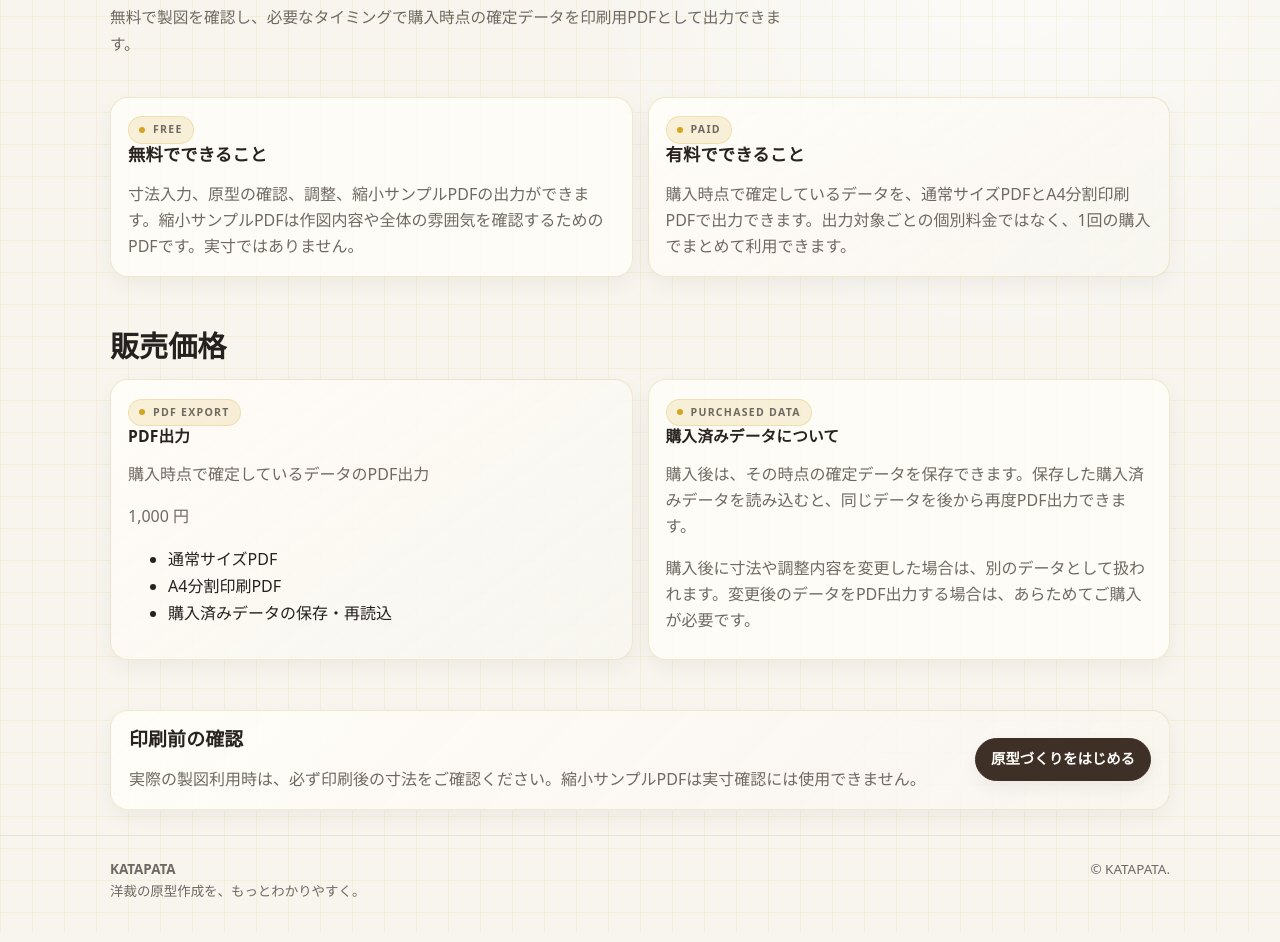
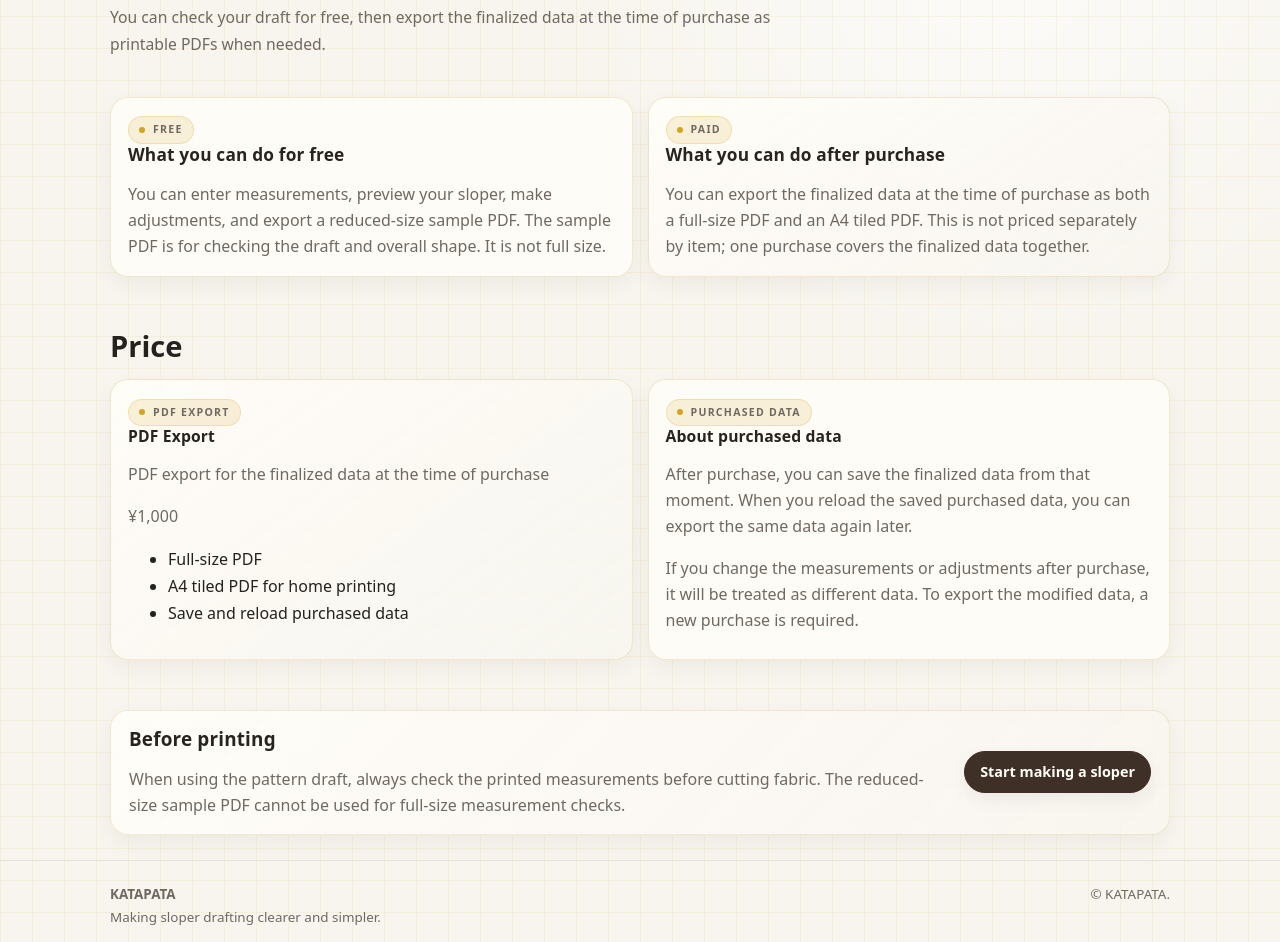
Before and after one commit to katapata89/katapata_sloper, a website: page pricing/index.html in a window 1280 px wide. Shown: the part 207-1149 px from the top of the page. Drawn offline with Linux system fonts and the light colour scheme.

Commit message:
Add files via upload

```diff
--- a/pricing/index.html
+++ b/pricing/index.html
@@ -1,14 +1,14 @@
 <!doctype html>
-<html lang="ja">
+<html lang="en">
 <head>
   <meta charset="utf-8">
   <meta name="viewport" content="width=device-width, initial-scale=1">
-  <title>料金・出力 | KATAPATA</title>
-  <meta name="description" content="KATAPATAの無料確認と、1回1,000円の有料PDF出力について説明します。">
-  <meta property="og:title" content="料金・出力 | KATAPATA">
-  <meta property="og:description" content="KATAPATAの無料確認と、1回1,000円の有料PDF出力について説明します。">
+  <title>Pricing & PDF Export | KATAPATA</title>
+  <meta name="description" content="Learn about KATAPATA's free preview features and paid PDF export for ¥1,000 per purchase.">
+  <meta property="og:title" content="Pricing & PDF Export | KATAPATA">
+  <meta property="og:description" content="Learn about KATAPATA's free preview features and paid PDF export for ¥1,000 per purchase.">
   <meta property="og:type" content="website">
-  <link rel="stylesheet" href="../assets/css/site.css">
+  <link rel="stylesheet" href="../../assets/css/site.css">
 </head>
 <body>
 
@@ -20,11 +20,11 @@
     </a>
     <button class="nav-toggle" type="button" data-nav-toggle aria-expanded="false">MENU</button>
     <nav class="site-nav" data-site-nav>
-      <a href="../about.html">はじめに</a><a href="../tools/index.html">ツール</a><a href="../guide/index.html">使い方</a><a href="../examples/index.html">使用例</a><a href="../blog/index.html">ブログ</a><a class="is-active" href="../pricing/index.html">料金</a><a href="../help/index.html">FAQ</a>
+      <a href="../about.html">About</a><a href="../tools/index.html">Tools</a><a href="../guide/index.html">Guide</a><a href="../examples/index.html">Examples</a><a href="../blog/index.html">Blog</a><a class="is-active" href="../pricing/index.html">Pricing</a><a href="../help/index.html">FAQ</a>
 
       <span class="lang-switch" aria-label="Language">
-        <a class="is-active" href="#" lang="ja">日本語</a>
-        <a class="" href="../en/pricing/index.html" lang="en">English</a>
+        <a class="" href="../../pricing/index.html" lang="ja">日本語</a>
+        <a class="is-active" href="#" lang="en">English</a>
       </span>
     </nav>
   </div>
@@ -32,44 +32,44 @@
 <main class="main">
 <section class="page-hero container">
   <p class="eyebrow">Pricing</p>
-  <h1 class="page-title">料金・出力</h1>
-  <p class="page-lead">無料で製図を確認し、必要なタイミングで購入時点の確定データを印刷用PDFとして出力できます。</p>
+  <h1 class="page-title">Pricing & PDF Export</h1>
+  <p class="page-lead">You can check your draft for free, then export the finalized data at the time of purchase as printable PDFs when needed.</p>
 </section>
 
 <section class="section container">
   <div class="grid two">
     <article class="card">
       <p class="eyebrow">Free</p>
-      <h2>無料でできること</h2>
-      <p>寸法入力、原型の確認、調整、縮小サンプルPDFの出力ができます。縮小サンプルPDFは作図内容や全体の雰囲気を確認するためのPDFです。実寸ではありません。</p>
+      <h2>What you can do for free</h2>
+      <p>You can enter measurements, preview your sloper, make adjustments, and export a reduced-size sample PDF. The sample PDF is for checking the draft and overall shape. It is not full size.</p>
     </article>
     <article class="card featured">
       <p class="eyebrow">Paid</p>
-      <h2>有料でできること</h2>
-      <p>購入時点で確定しているデータを、通常サイズPDFとA4分割印刷PDFで出力できます。出力対象ごとの個別料金ではなく、1回の購入でまとめて利用できます。</p>
+      <h2>What you can do after purchase</h2>
+      <p>You can export the finalized data at the time of purchase as both a full-size PDF and an A4 tiled PDF. This is not priced separately by item; one purchase covers the finalized data together.</p>
     </article>
   </div>
 </section>
 
 <section class="section container">
-  <h2 class="section-title">販売価格</h2>
+  <h2 class="section-title">Price</h2>
   <div class="grid two">
     <article class="card featured">
       <p class="eyebrow">PDF Export</p>
-      <h3>PDF出力</h3>
-      <p>購入時点で確定しているデータのPDF出力</p>
-      <p class="price">1,000 円</p>
+      <h3>PDF Export</h3>
+      <p>PDF export for the finalized data at the time of purchase</p>
+      <p class="price">¥1,000</p>
       <ul class="note-list">
-        <li>通常サイズPDF</li>
-        <li>A4分割印刷PDF</li>
-        <li>購入済みデータの保存・再読込</li>
+        <li>Full-size PDF</li>
+        <li>A4 tiled PDF for home printing</li>
+        <li>Save and reload purchased data</li>
       </ul>
     </article>
     <article class="card">
       <p class="eyebrow">Purchased Data</p>
-      <h3>購入済みデータについて</h3>
-      <p>購入後は、その時点の確定データを保存できます。保存した購入済みデータを読み込むと、同じデータを後から再度PDF出力できます。</p>
-      <p>購入後に寸法や調整内容を変更した場合は、別のデータとして扱われます。変更後のデータをPDF出力する場合は、あらためてご購入が必要です。</p>
+      <h3>About purchased data</h3>
+      <p>After purchase, you can save the finalized data from that moment. When you reload the saved purchased data, you can export the same data again later.</p>
+      <p>If you change the measurements or adjustments after purchase, it will be treated as different data. To export the modified data, a new purchase is required.</p>
     </article>
   </div>
 </section>
@@ -77,20 +77,20 @@
 <section class="section container">
   <div class="guide-callout small">
     <div>
-      <h2>印刷前の確認</h2>
-      <p>実際の製図利用時は、必ず印刷後の寸法をご確認ください。縮小サンプルPDFは実寸確認には使用できません。</p>
+      <h2>Before printing</h2>
+      <p>When using the pattern draft, always check the printed measurements before cutting fabric. The reduced-size sample PDF cannot be used for full-size measurement checks.</p>
     </div>
-    <a class="btn primary" href="../tools/sloper/index.html">原型づくりをはじめる</a>
+    <a class="btn primary" href="../tools/sloper/index.html">Start making a sloper</a>
   </div>
 </section>
 </main>
 
 <footer class="footer">
   <div class="footer-inner">
-    <div><strong>KATAPATA</strong><br>洋裁の原型作成を、もっとわかりやすく。</div>
+    <div><strong>KATAPATA</strong><br>Making sloper drafting clearer and simpler.</div>
     <div>© KATAPATA.</div>
   </div>
 </footer>
-<script src="../assets/js/site.js"></script>
+<script src="../../assets/js/site.js"></script>
 </body>
 </html>
```
